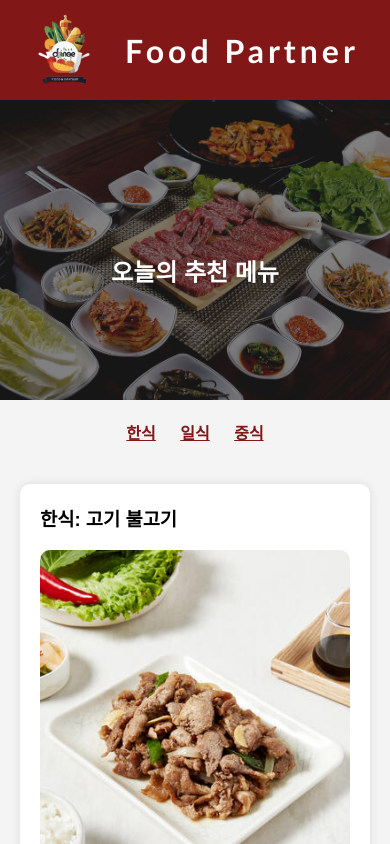
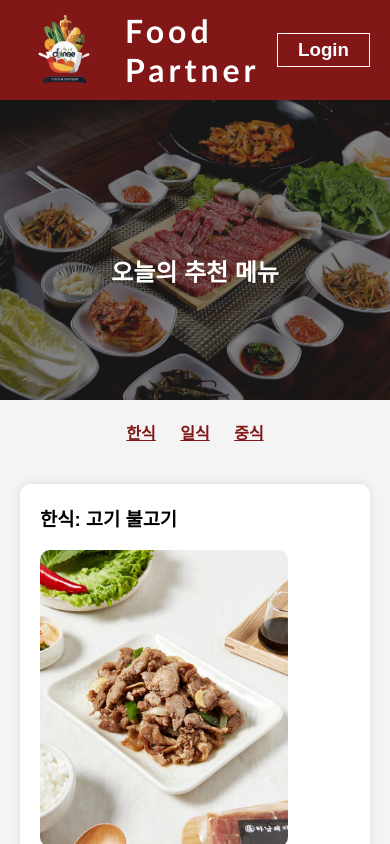
Before and after one commit to fhwmakfl213/20234833, a plain HTML site: page recommend.html in a window 390 px wide. Both pictures are taken after a click on the element "한식". Shown: the top 844 px of the page. Drawn offline with Linux system fonts and the light colour scheme.

Commit message:
Add files via upload

```diff
--- a/recommend.html
+++ b/recommend.html
@@ -41,6 +41,13 @@
         header a {
             color: rgb(255, 255, 255);
             text-decoration: none;
+        }
+        .login {
+            border: 1px white solid;
+            color: white;
+            padding: 5px 20px 5px 20px;
+            margin-left: auto;
+            margin-right: 40px;
         }
         .banner {
             height: 300px;
@@ -87,7 +94,7 @@
             margin-bottom: 15px;
         }
         .post img {
-            width: 100%;
+            width: 30%;
             border-radius: 10px;
             margin-bottom: 10px;
         }
@@ -125,6 +132,14 @@
             display: inline-block;
             margin: 0 10px;
         }
+        @media screen and (max-width:768px) {
+            .post img {
+            width: 80%;
+            border-radius: 10px;
+            margin-bottom: 10px;
+        }
+
+        }
     </style>
 </head>
 <body>
@@ -133,6 +148,7 @@
             <img src="음식파트너 로고.png" class="logo_img" alt="음식파트너">
         </div>
         <h1 class="title"><a href="index.html">Food Partner</a></h1>
+        <h3 class="login"><a href="login.html">Login</a></h3>
     </header>
     <div class="banner">
         <img src="food.jpg" alt="Recommendation Banner">
```
Also changed, not shown: login.html (+0 -2 lines), restaurant1.html (+2 -2 lines), restaurant2.html (+2 -2 lines), restaurant3.html (+2 -2 lines), restaurant4.html (+2 -2 lines), restaurant5.html (+2 -2 lines), restaurant6.html (+2 -2 lines), restaurant7.html (+2 -2 lines), restaurant8.html (+2 -2 lines).
